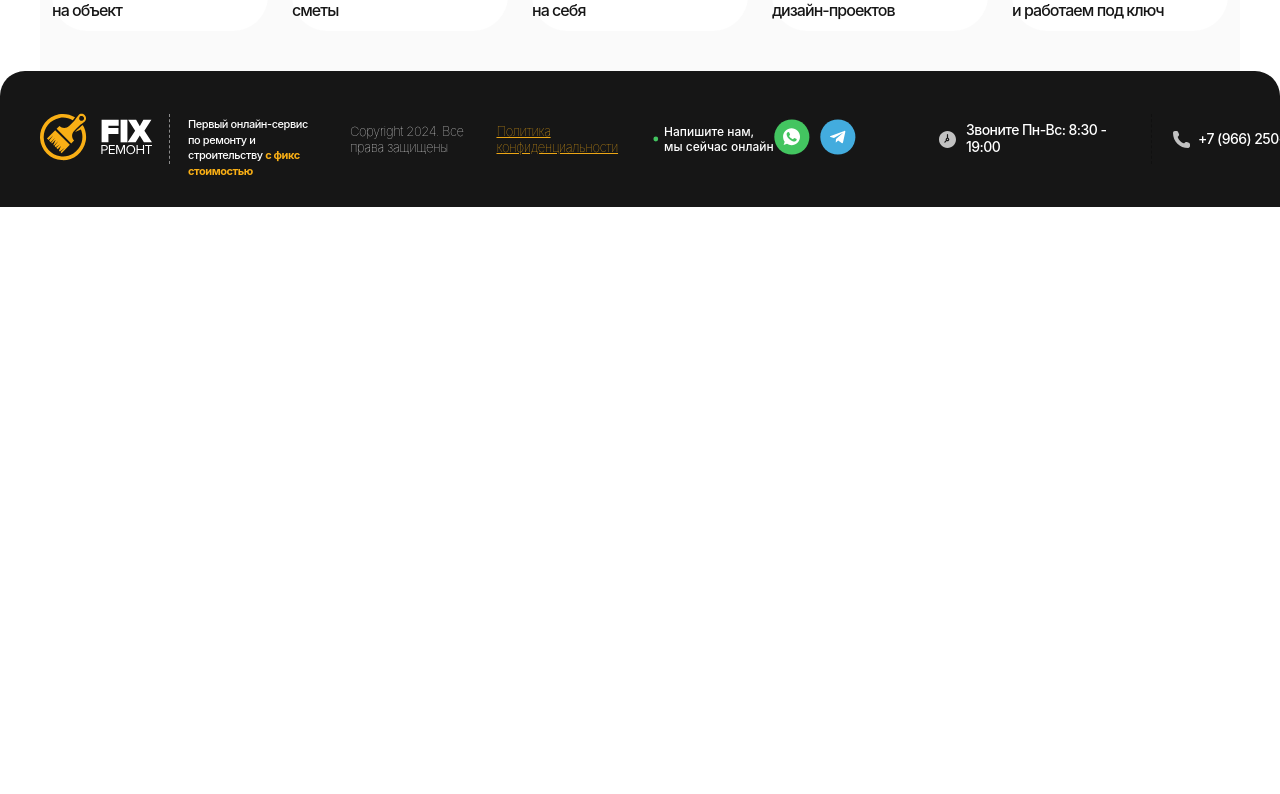
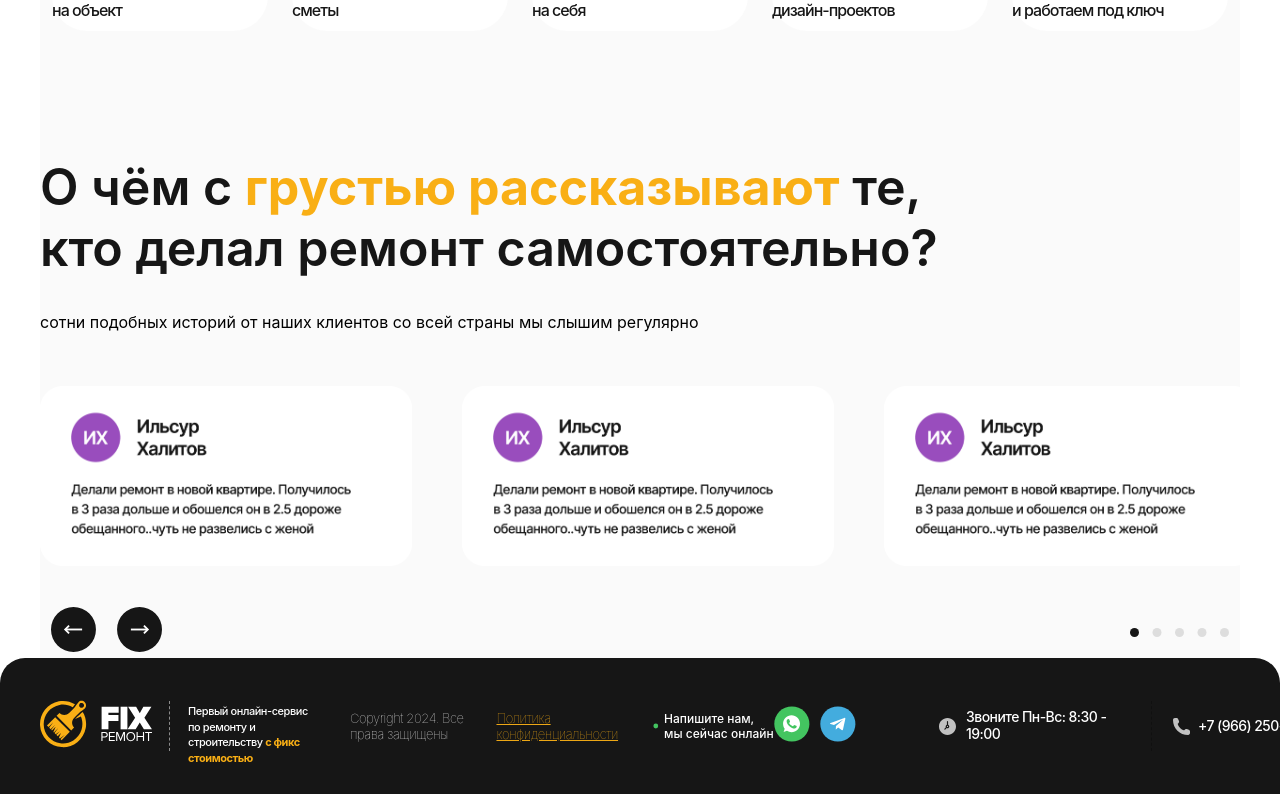
Before and after one commit to projacktor/FixR, a React (Vite) app: page /services/renovation in a window 1280 px wide. Shown: the part 941-1735 px from the top of the page. Before the commit the page ends 1148 px from the top, so only its background shows below. Built offline with nearby package versions, Linux system fonts and the light colour scheme.

Commit message:
Add SelfRenovation

```diff
--- /dev/null
+++ b/src/components/widgets/Self-renovation/SelfRenovation.jsx
@@ -0,0 +1,28 @@
+import React from 'react';
+
+import "./style.scss";
+
+import Scroller from "../../shared/Scroller/Scroller.jsx";
+
+import feedback from "../../../../public/assets/img/renovationFeedback.webp"
+
+function SelfRenovation() {
+    return (
+        <div className="self-renovation">
+            <h1 className="main_header">О чём с <b>грустью рассказывают</b> те,
+                <br/> кто делал ремонт самостоятельно?</h1>
+            <p>сотни подобных историй от наших клиентов со всей страны мы слышим регулярно</p>
+            <div id="gallery">
+                <div id="gallery_content">
+                    <img alt="feedback" src={feedback}/>
+                    <img alt="feedback" src={feedback}/>
+                    <img alt="feedback" src={feedback}/>
+                </div>
+                <Scroller/>
+            </div>
+
+        </div>
+    );
+}
+
+export default SelfRenovation;
--- /dev/null
+++ b/src/components/widgets/Self-renovation/style.scss
@@ -0,0 +1,22 @@
+.self-renovation {
+  width: 100%;
+
+  #gallery {
+    #gallery_content {
+      display: flex;
+      flex-direction: row;
+      align-items: center;
+      gap: 50px;
+      width: 100%;
+      height: 32vh;
+
+      img {
+        width: 31%;
+      }
+    }
+
+    .gallery_scroller img {
+      width: 90%;
+    }
+  }
+}
--- a/src/pages/Renovation service/RenovationService.jsx
+++ b/src/pages/Renovation service/RenovationService.jsx
@@ -3,6 +3,8 @@ import React from 'react';
 import "./style.scss";
 import RenovationHeader from "../../components/widgets/Renovation Header/RenovationHeader.jsx";
 import WhiteBullet from "../../components/shared/White bullet/WhiteBullet.jsx";
+import SelfRenovation from "../../components/widgets/Self-renovation/SelfRenovation.jsx";
+
 import contactIco from "../Home/static/icons/contactIcon.svg";
 import rublIco from "../Home/static/icons/rublIcon.svg";
 import shieledIco from "../Home/static/icons/shiledIcon.svg";
@@ -13,7 +15,7 @@ function RenovationService() {
     return (
         <main className="renovation-service">
             <RenovationHeader header1="Ремонт квартир под ключ по готовым проектам и с фиксированной ценой"
-            header2="Заселитесь в квартиру мечты с мебелью в течение 3-х месяцев"/>
+                              header2="Заселитесь в квартиру мечты с мебелью в течение 3-х месяцев"/>
             <div className="bullets">
                 <WhiteBullet line1="Без визитов" line2="на объект" src={contactIco}/>
                 <WhiteBullet line1="100% гарантия фиксированной" line2="сметы" src={rublIco}/>
@@ -21,6 +23,9 @@ function RenovationService() {
                 <WhiteBullet line1="36 готовых" line2="дизайн-проектов" src={lampIco}/>
                 <WhiteBullet line1="Все берем на себя" line2="и работаем под ключ" src={flagIco}/>
             </div>
+            <div id="self-renovation">
+                <SelfRenovation/>
+            </div>
         </main>
     );
 }
--- a/src/pages/Renovation service/style.scss
+++ b/src/pages/Renovation service/style.scss
@@ -1,4 +1,7 @@
 .renovation-service {
   gap: 52px;
 
+  #self-renovation {
+    width: 100%;
+  }
 }
```
Also changed, not shown: public/assets/img/renovationFeedback.webp (added), src/components/widgets/Reasons List/ReasonsList.jsx (added), src/components/widgets/Reasons List/style.scss (added).
